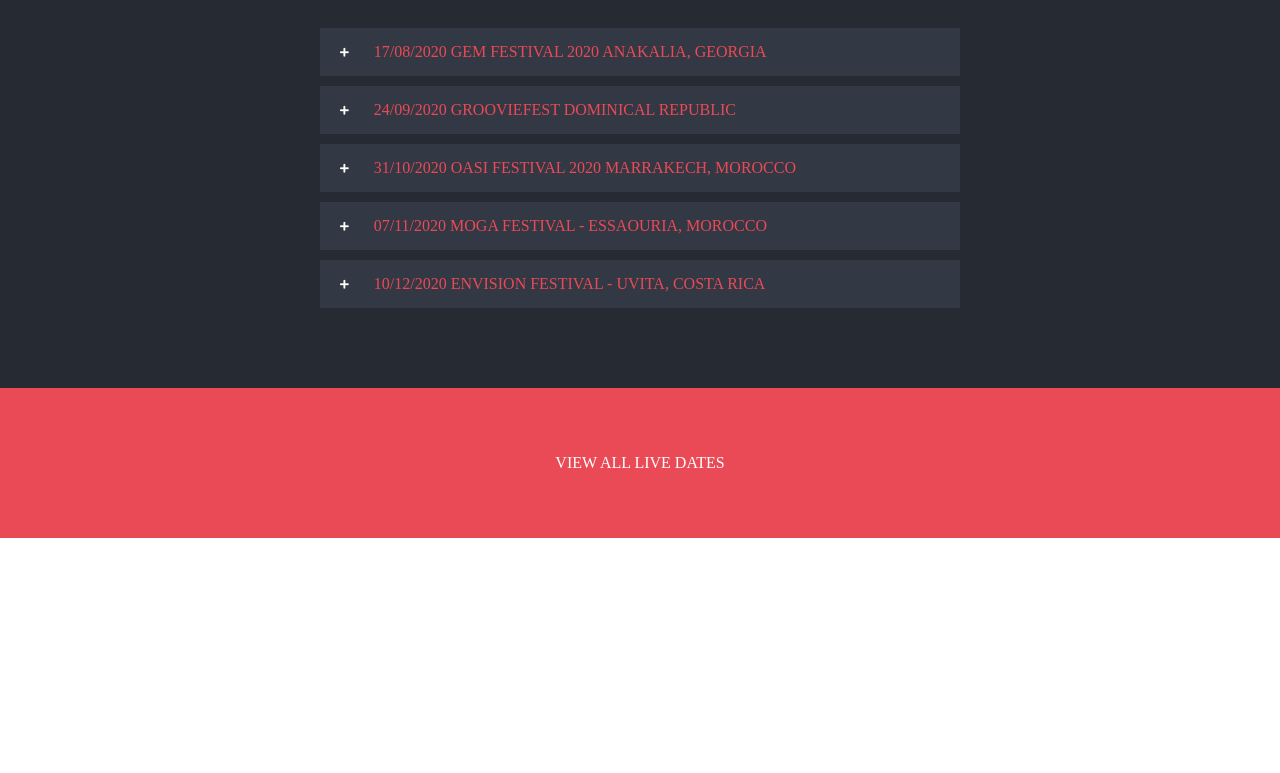
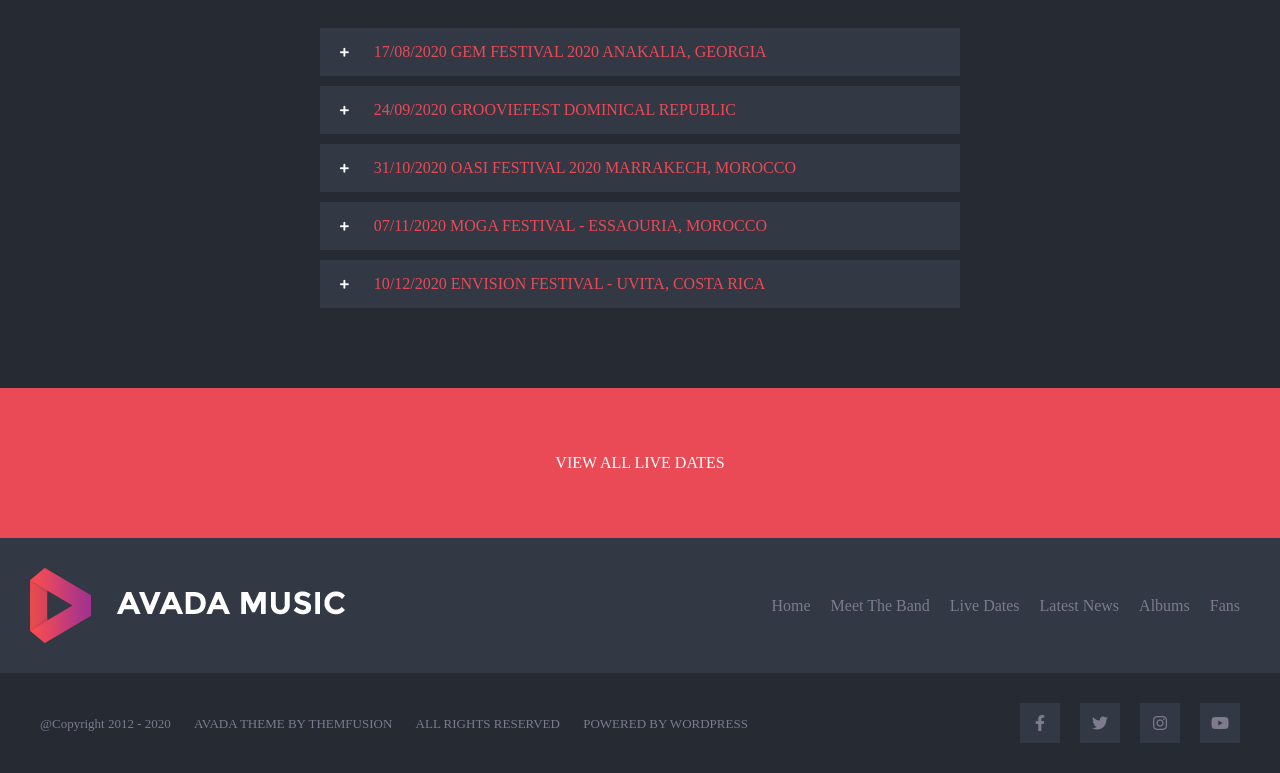
Before and after one commit to Linuxpert/proj-html-vuejs, a Vue app: page / in a window 1280 px wide. Shown: the part 3972-4745 px from the top of the page. Before the commit the page ends 4510 px from the top, so only its background shows below. Built offline with nearby package versions, Linux system fonts and the light colour scheme.

Commit message:
added footer

```diff
--- /dev/null
+++ b/src/components/FooterSett.vue
@@ -0,0 +1,35 @@
+<template>
+  <div class="footerBox">
+    <a class="footerMenu" :href="details.urls">
+    <span class="textMenu">{{details.text}}</span>
+    </a>
+  </div>
+</template>
+
+<script>
+
+
+export default {
+  name: 'FooterSett',
+  props:{
+      details:Object
+  },
+  components: {
+
+  },
+
+}
+</script>
+
+<style  lang="scss">
+    .footerMenu{
+        text-decoration: none;
+        .textMenu{
+            color: rgb(125, 123, 141);
+            margin: 0 10px;
+            &:hover{
+                color: #fefefe;
+            }
+        }
+    }
+</style>
--- a/src/components/MyFooter.vue
+++ b/src/components/MyFooter.vue
@@ -85,18 +85,100 @@
       </span>
     </div>
 
+    <!-- bottomfooter -->
+    <div class="containerDownFooter">
+      <img src="../../src/assets/avada-music-logo.png" alt="">
+      <div class="footerSett">
+        <FooterSett v-for="link, i in links" :key="i" :details="link"/>
+      </div>
+    </div>
+      <div class="copyrightSocial">
+        <div class="copyright">
+          <a href="#" class="linkCopyr">
+            <span class="textCopyr">
+              @Copyright 2012 - 2020
+            </span>
+          </a>
+
+          <a href="#" class="linkCopyr">
+            <span class="textCopyr">
+              AVADA THEME BY THEMFUSION
+            </span>
+          </a>
+
+          <a href="#" class="linkCopyr">
+            <span class="textCopyr">
+              ALL RIGHTS RESERVED
+            </span>
+          </a>
+
+          <a href="#" class="linkCopyr">
+            <span class="textCopyr">
+              POWERED BY WORDPRESS
+            </span>
+          </a>
+
+        </div>
+        <div class="social">
+          <div class="boxSocial">
+            <i class="fab fa-facebook-f socialColor"></i>
+          </div>
+
+          <div class="boxSocial">
+            <i class="fab fa-twitter socialColor"></i>
+          </div>
+
+          <div class="boxSocial">
+            <i class="fab fa-instagram socialColor"></i>
+          </div>
+
+          <div class="boxSocial">
+            <i class="fab fa-youtube socialColor"></i>
+          </div>
+        </div>
+      </div>
 
     </div>
   </div>
 </template>
 
 <script>
-// import HelloWorld from './components/HelloWorld.vue'
+import FooterSett from '@/components/FooterSett.vue'
 
 export default {
   name: 'MyFooter',
   components: {
-
+    FooterSett
+  },
+    data(){
+      return {
+             links: [
+                {
+                    text: "Home",
+                    urls:"#"
+                },
+                {
+                    text: "Meet The Band",
+                    urls:"#"
+                },
+                {
+                    text: "Live Dates",
+                    urls:"#"
+                },
+                {
+                    text: "Latest News",
+                    urls:"#"
+                },
+                {
+                    text: "Albums",
+                    urls:"#"
+                },
+                {
+                    text: "Fans",
+                    urls:"#"
+                },
+             ]
+      }
   }
 }
 </script>
@@ -173,4 +255,50 @@ export default {
     }
   }
 }
+.containerDownFooter{
+  background-color:rgb(50, 56, 68);
+  display: flex;
+  align-items: center;
+  justify-content: space-between;
+  padding: 30px;
+}
+.footerSett{
+  display: flex;
+}
+
+.copyrightSocial{
+  display: flex;
+  align-items: center;
+  justify-content: space-between;
+  padding: 30px;
+  .linkCopyr{
+    text-decoration: none;
+  }
+  .textCopyr{
+    color: rgb(125, 123, 141);
+    margin: 0 10px;
+    font-size: 13px;
+    &:hover{
+      color: #fefefe;
+    }
+  }
+  .social{
+    display: flex;
+    align-items: center;
+    justify-content: space-evenly;
+    .boxSocial{
+      cursor: pointer;
+      width: 40px;
+      height: 40px;
+      background-color: rgb(50, 56, 68);
+      margin: 0 10px;
+      display: flex;
+      align-items: center;
+      justify-content: center;
+      .socialColor{
+        color: rgb(125, 123, 141);
+      }
+    }
+  }
+}
 </style>
```
